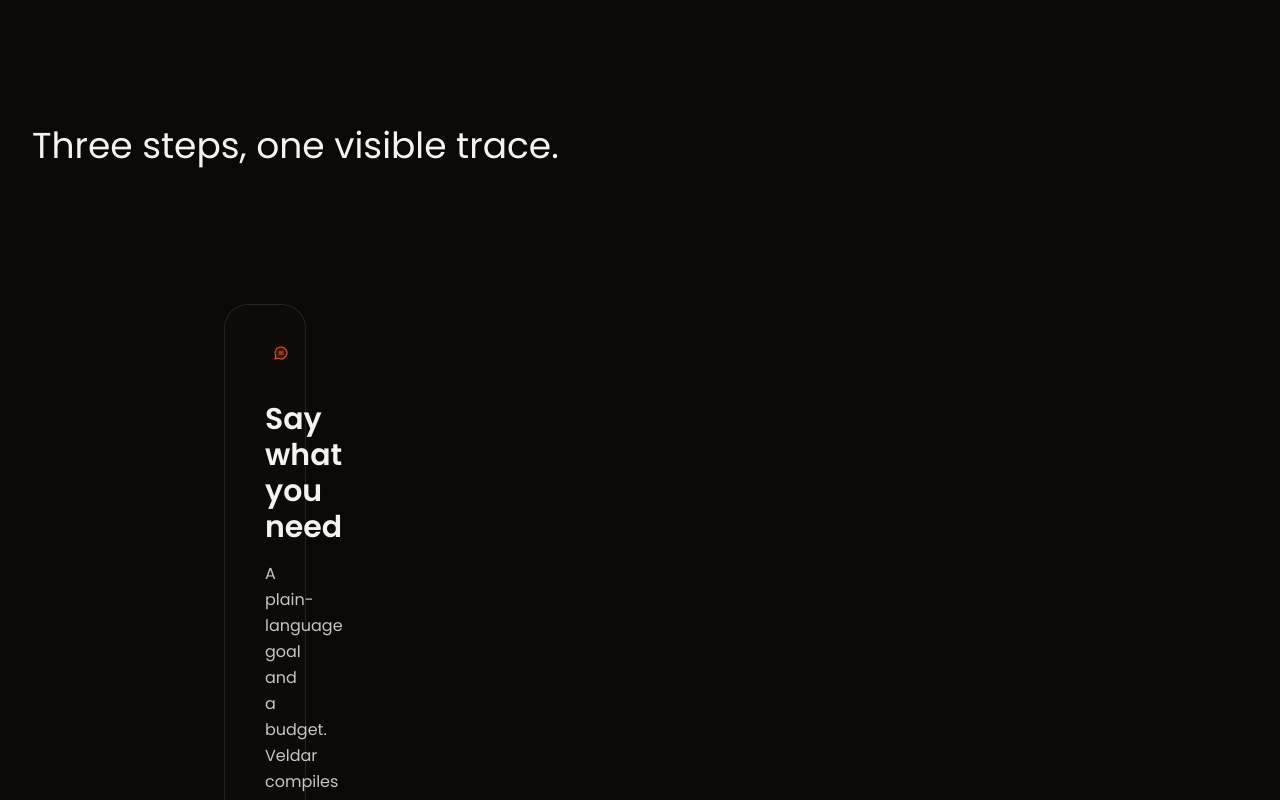
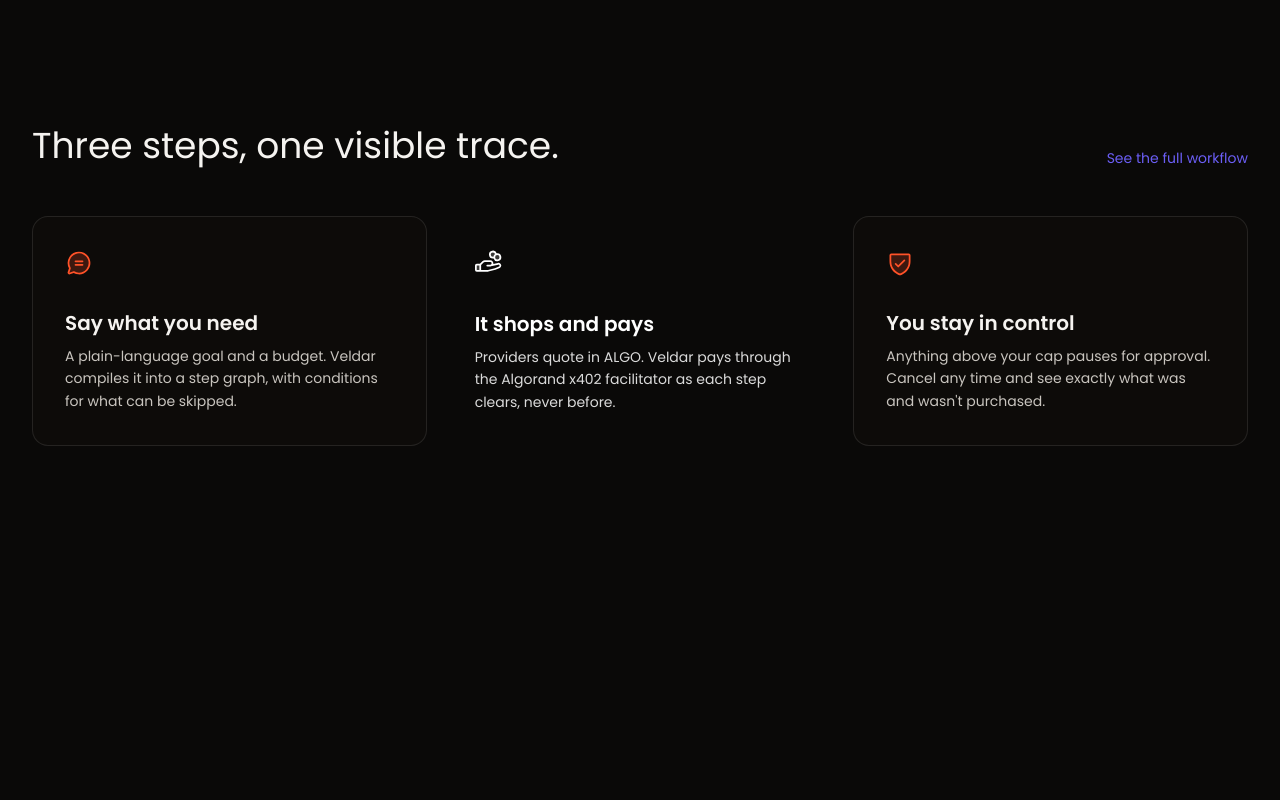
Before and after one commit to Pusparaj99op/CodeRush2.0_CoDevians_INF-03, a Next.js app in the folder website/: page / in a window 1280 px wide. Shown: the part 580-1380 px from the top of the page. Built offline with nearby package versions, Linux system fonts and the light colour scheme; no server answers.

Commit message:
Update how-it-works.tsx

```diff
--- a/website/components/how-it-works.tsx
+++ b/website/components/how-it-works.tsx
@@ -1,5 +1,6 @@
 import { ChatCircleText, HandCoins, ShieldCheck } from "@phosphor-icons/react/dist/ssr";
-import { StickyStack } from "./sticky-stack";
+import Link from "next/link";
+import { Reveal } from "./reveal";
 
 const STEPS = [
   {
@@ -26,20 +27,26 @@
   return (
     <section id="how-it-works" className="py-24 lg:py-32">
       <div className="mx-auto max-w-7xl px-6 lg:px-8">
+        <Reveal className="flex flex-col items-start gap-4 sm:flex-row sm:items-end sm:justify-between">
           <h2 className="max-w-xl font-[family-name:var(--font-display)] text-3xl font-medium leading-tight text-[var(--color-headline)] md:text-4xl">
             Three steps, one visible trace.
           </h2>
-      </div>
+          <Link
+            href="/product"
+            className="shrink-0 text-sm font-medium text-[var(--color-accent)] transition-colors hover:text-[var(--color-accent-hover)]"
+          >
+            See the full workflow
+          </Link>
+        </Reveal>
 
-      <div className="mx-auto mt-12 max-w-4xl px-6 lg:px-8">
-        <StickyStack
-          cards={STEPS.map(({ icon: Icon, tone, title, body }) => (
+        <div className="mt-12 grid grid-cols-1 gap-4 md:grid-cols-3">
+          {STEPS.map(({ icon: Icon, tone, title, body }, i) => (
+            <Reveal key={title} delay={i * 0.1}>
               <div
-              key={title}
                 className={
                   tone === "gradient"
-                  ? "flex h-full flex-col justify-between rounded-3xl p-10 shadow-[0_30px_80px_rgb(255_82_40_/_0.2)]"
-                  : "flex h-full flex-col justify-between rounded-3xl border border-[var(--color-border)] bg-[var(--color-bg-elevated)] p-10"
+                    ? "flex h-full flex-col justify-between rounded-2xl p-8"
+                    : "flex h-full flex-col justify-between rounded-2xl border border-[var(--color-border)] bg-[var(--color-bg-elevated)] p-8"
                 }
                 style={
                   tone === "gradient"
@@ -47,34 +54,19 @@
                     : undefined
                 }
               >
-              <Icon
-                size={32}
-                weight="duotone"
-                className={tone === "gradient" ? "text-white" : "text-[var(--color-cta)]"}
-              />
-              <div className="mt-10">
-                <h3
-                  className={
-                    tone === "gradient"
-                      ? "text-2xl font-semibold text-white md:text-3xl"
-                      : "text-2xl font-semibold text-[var(--color-headline)] md:text-3xl"
-                  }
-                >
+                <Icon size={28} weight="duotone" className={tone === "gradient" ? "text-white" : "text-[var(--color-cta)]"} />
+                <div className="mt-8">
+                  <h3 className={tone === "gradient" ? "text-xl font-semibold text-white" : "text-xl font-semibold text-[var(--color-headline)]"}>
                     {title}
                   </h3>
-                <p
-                  className={
-                    tone === "gradient"
-                      ? "mt-4 max-w-md text-base leading-relaxed text-white/85"
-                      : "mt-4 max-w-md text-base leading-relaxed text-[var(--color-body)]"
-                  }
-                >
+                  <p className={tone === "gradient" ? "mt-2 text-sm leading-relaxed text-white/85" : "mt-2 text-sm leading-relaxed text-[var(--color-body)]"}>
                     {body}
                   </p>
                 </div>
               </div>
+            </Reveal>
           ))}
-        />
+        </div>
       </div>
     </section>
   );
```
Lines whose indentation alone changed are shown as unchanged.
